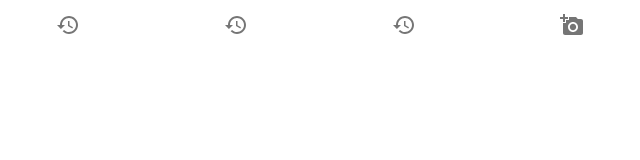
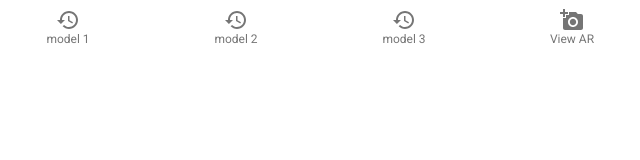
Before and after one commit to oismaelash/ModelViewer-ReactJS-MaterialUI, a React (Create React App) app: page / in a window 1280 px wide. Shown: the top 160 px of the page, without its empty margins (320-960 px from the left). Built offline with nearby package versions, Linux system fonts and the light colour scheme.

Commit message:
show label on buttons

```diff
--- a/src/App.js
+++ b/src/App.js
@@ -28,14 +28,21 @@ const App = () => {
           {jsonMock.linksGLB.map((link, index) => {
             return (
               <BottomNavigationAction
-                label="Recents"
+                showLabel
+                label={`model ${index+1}`}
                 icon={<Restore />}
-                onClick={() => onSelectModel(jsonMock.linksGLB[index], jsonMock.linksUSDZ[index])}
+                onClick={() =>
+                  onSelectModel(
+                    jsonMock.linksGLB[index],
+                    jsonMock.linksUSDZ[index]
+                  )
+                }
               />
             );
           })}
           <BottomNavigationAction
-            label="Recents"
+            showLabel
+            label="View AR"
             icon={<AddAPhoto />}
             slot="ar-button"
           />
```
